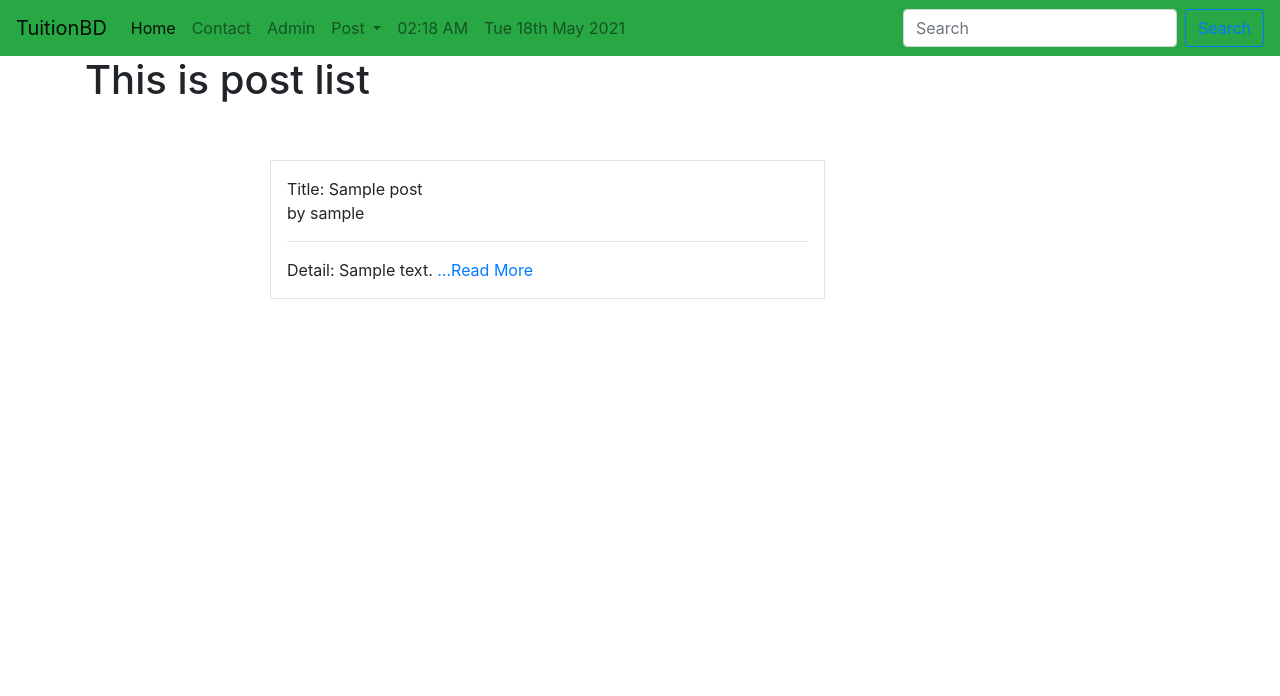
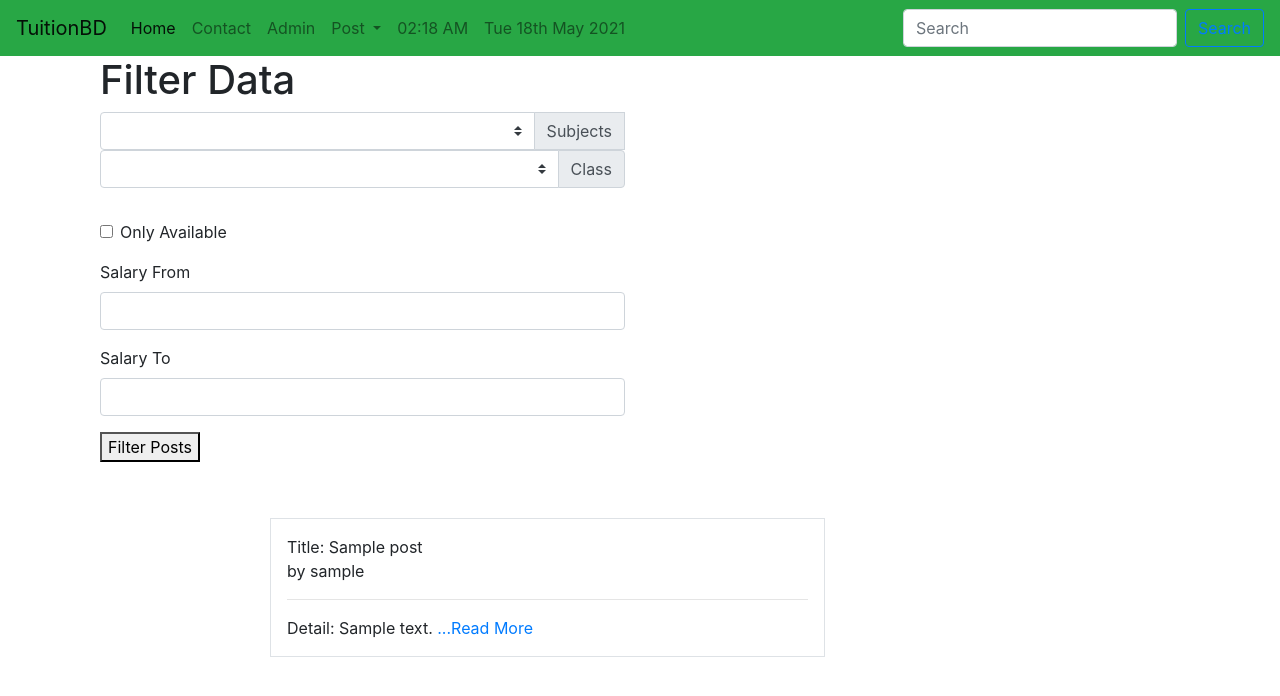
Before and after one commit to litonbairaggi/djtestproject, a Django app: page /tuition/postlist/ in a window 1280 px wide. Shown: the top 696 px of the page. Run offline with Django 3.2, Linux system fonts and the light colour scheme; tables that the repository leaves empty hold one stand-in row (values such as "Sample post").

Commit message:
advance search in my project

```diff
--- a/templates/tuition/postlist.html
+++ b/templates/tuition/postlist.html
@@ -2,12 +2,62 @@
 {% block body %}
 
 <div class="container">
+    <div class="col-md-6">
+        <h1>Filter Data</h1>
+        <form action="/tuition/filter/" method="POST">
+            {% csrf_token %}
+
+            <div class="input-group mb-3">
+                <select class="custom-select" id="inputGroupSelect02" name="subject">
+                    <option></option>
+                    {% for i in subjects %}
+                    <option value="{{i}}">{{i}}</option>
+                    {% endfor %}
+                </select>
+                <div class="input-group-append">
+                    <label class="input-group-text" for="inputGroupSelect02">Subjects</label>
+                </div>
+
+
+                <div class="input-group mb-3">
+                    <select class="custom-select" id="inputGroupSelect02" name="class_in">
+                        <option></option>
+                        {% for i in classes %}
+                        <option value="{{i}}">{{i}}</option>
+                        {% endfor %}
+                    </select>
+                    <div class="input-group-append">
+                        <label class="input-group-text" for="inputGroupSelect02">Class</label>
+                    </div>
+                </div>
+            </div>
+
+                <div class="form-group form-check">
+                    <input type="checkbox" class="form-check-input" id="exampleCheck1" name="available">
+                    <label class="form-check-label" for="exampleCheck1">Only Available</label>
+                </div>
+
+                <div class="form-group">
+                    <label for="exampleFormControlInput1">Salary From</label>
+                    <input type="number" name="salary_from" class="form-control" id="exampleFormControlInput1">
+                </div>
+
+                <div class="form-group">
+                    <label for="exampleFormControlInput1">Salary To</label>
+                    <input type="number" name="salary_to" class="form-control" id="exampleFormControlInput1">
+                </div>
+
+            <button type="submit">Filter Posts</button>
+        </form>
+
+    </div>
 
     <h1>{{mess}} </h1><br><br>
     {% for p in posts %}
     <div class="col-md-6 offset-md-2 mb-3 p-3 border">
         Title: {{p.title}} <br>
-by {{p.user.username}} <hr>
+        by {{p.user.username}}
+        <hr>
 
         Detail: {{p.details}}
 
--- a/tuition/urls.py
+++ b/tuition/urls.py
@@ -1,11 +1,12 @@
 from django.urls import path
-from .views import search, contact, postview, postcreate, subview, ContactView, PostCreateView, PostListView, PostDetailView, PostEditView, PostDeleteView
+from .views import search, filter, contact, postview, postcreate, subview, ContactView, PostCreateView, PostListView, PostDetailView, PostEditView, PostDeleteView
 from .froms import ContactFormtwo
 
 app_name="tuition"
 urlpatterns = [
     # path('contact/',contact,name="contact"),
     path('search/',search,name="search"),
+    path('filter/',filter,name="filter"),
     path('contact/',ContactView.as_view(),name="contact"),
     # path('contact2/',ContactView.as_view(form_class=ContactFormtwo, template_name="contact2.html"),name="contact2"),
     path('posts/',postview,name="posts"),
--- a/tuition/views.py
+++ b/tuition/views.py
@@ -1,5 +1,5 @@
 from django.shortcuts import render
-from .models import Contact, Post, Subject
+from .models import Contact, Post, Subject, Class_in
 from .froms import ContactForm, PostForm
 from django.http.response import HttpResponse
 from django.views import View
@@ -8,6 +8,7 @@
 from django.contrib import messages
 from django.db.models import Q
 
+# function based method is Searching
 def search(request):
     query =request.POST.get('search', '')
     if query:
@@ -19,6 +20,31 @@
         'results': results
     }
     return render(request, 'tuition/search.html', context)
+
+def filter(request):
+    if request.method=="POST":
+        subject= request.POST['subject']
+        class_in= request.POST['class_in']
+        salary_from= request.POST['salary_from']
+        salary_to= request.POST['salary_to']
+        available= request.POST['available']
+        if subject or class_in:
+            queryset =(Q(subject__name__icontains=subject)) & (Q(class_in__name__icontains=class_in))
+            results =Post.objects.filter(queryset).distinct()
+            if available:
+                results=results.filter(available=True)
+            if salary_from:
+                results = results.filter(salary__gte=salary_from)
+            if salary_to:
+                results = results.filter(salary__lte=salary_to)
+        else:
+            results =[]
+
+        context={
+        'results': results
+        }
+        return render(request, 'tuition/search.html', context)
+
 
 # Create your views here.
 class ContactView(FormView):
@@ -89,7 +115,9 @@
     def get_context_data(self, *args, **kwargs):
         context = super().get_context_data(*args, **kwargs)
         context["posts"] = context.get('object_list')
-        context["mess"] = 'This is post list'
+        # context["mess"] = 'This is post list'
+        context['subjects']= Subject.objects.all()
+        context['classes']= Class_in.objects.all()
         return context
 
 
```
Lines whose indentation alone changed are shown as unchanged.
